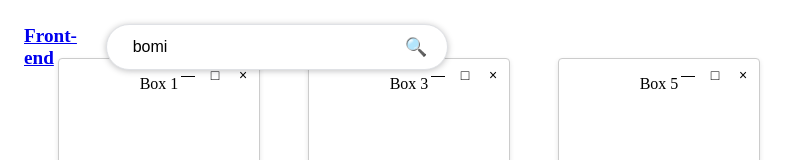
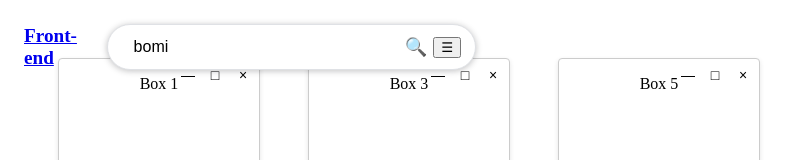
Before and after one commit to zoeznm/advanced_bomi, a Next.js app in the folder kbm/: page /bomi in a window 1280 px wide. Shown: the top 160 px of the page, without its empty margins (0-799 px from the left). Built offline with nearby package versions, Linux system fonts and the light colour scheme.

Commit message:
중간 저장

```diff
--- a/kbm/src/pages/bomi.tsx
+++ b/kbm/src/pages/bomi.tsx
@@ -116,8 +116,13 @@ export default function Bomi() {
   return (
     <div className="bomi-container">
       <div className="topbar">
-        <Link href="/mainpage"><div className="logoIcon">Front-end</div></Link>
-        <SearchBar initialQuery="bomi" onMenuClick={() => setShowNavbar(!showNavbar)} hideMenuButton />
+        <Link href="/mainpage">
+          <div className="logoIcon">Front-end</div>
+        </Link>
+        <SearchBar
+          initialQuery="bomi"
+          onMenuClick={() => setShowNavbar(!showNavbar)}
+        />
         {showNavbar && <Navbar />}
       </div>
       {anyExpanded && <div className="overlay" />}
```
Also changed, not shown: kbm/src/pages/projects.tsx (+8 -8 lines).
